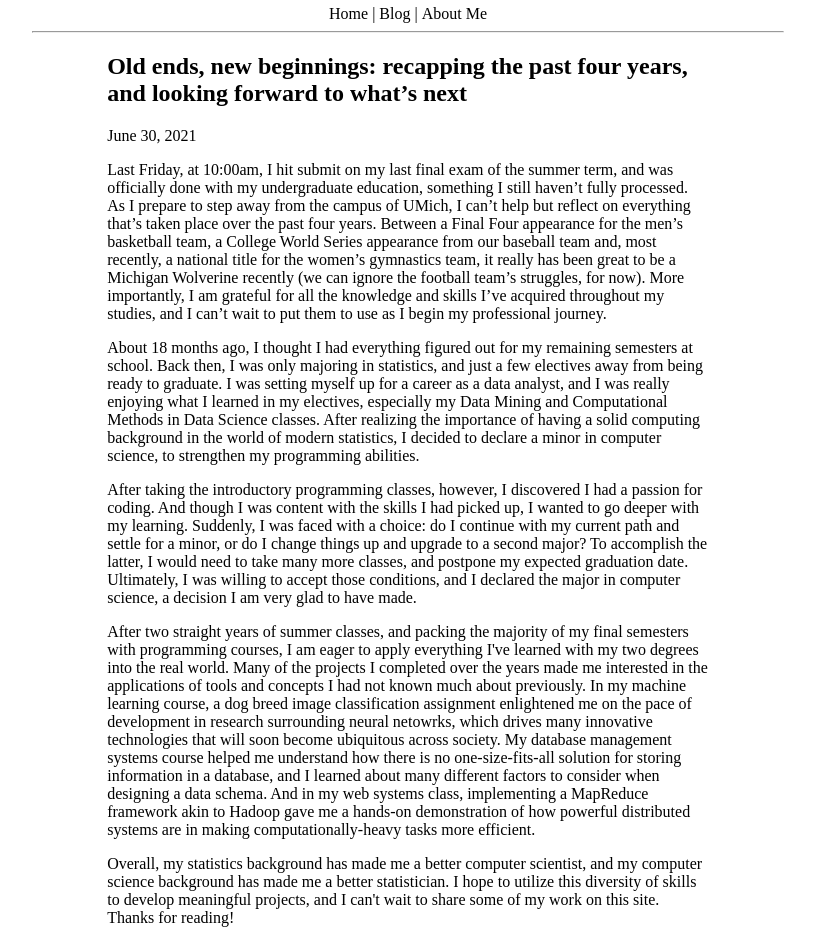
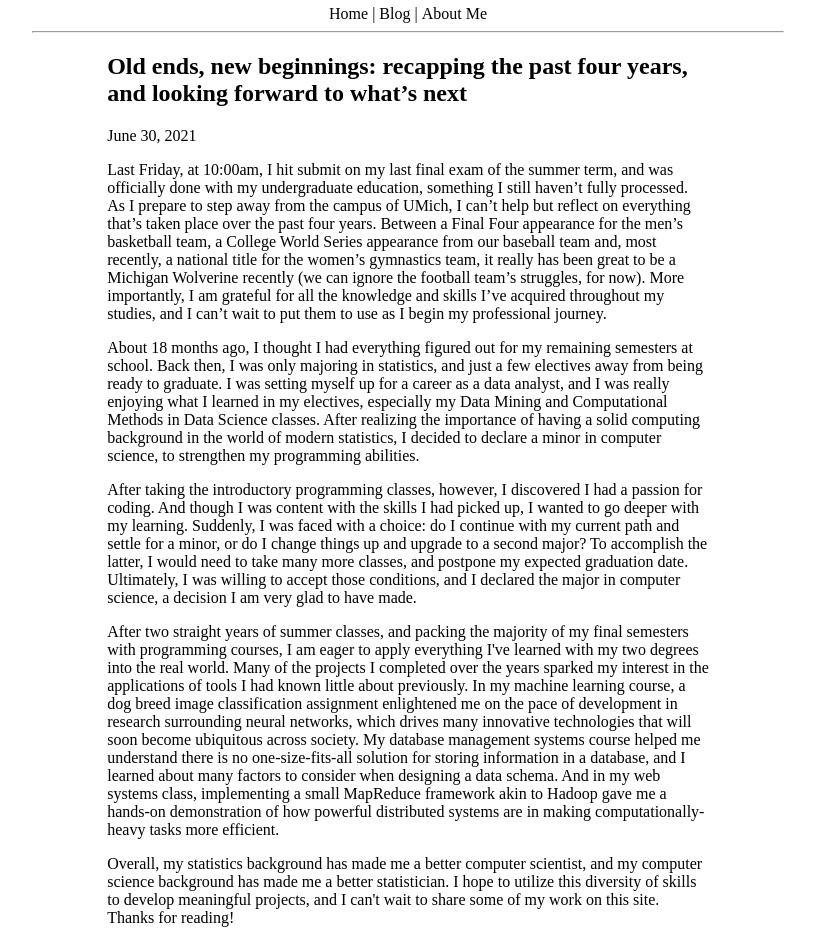
Before and after one commit to brianjmcnair/personal-website, a plain HTML site: page mcnair/html/blog/intro-post/index.html in a window 1280 px wide. Shown: the part 85-1028 px from the top of the page, without its empty margins (232-1047 px from the left). Drawn offline with Linux system fonts and the light colour scheme; a web font is replaced by a local one.

Commit message:
Draft of blog post that is ready for deployment

```diff
--- a/mcnair/html/blog/intro-post/index.html
+++ b/mcnair/html/blog/intro-post/index.html
@@ -47,12 +47,12 @@
 			</p><p>
 			</p><p>After two straight years of summer classes, and packing the majority of my final semesters with programming courses,
 				I am eager to apply everything I've learned with my two degrees into the real world. Many of the projects I completed
-				over the years made me interested in the applications of tools and concepts I had not known much about previously.
+				over the years sparked my interest in the applications of tools I had known little about previously.
 				In my machine learning course, a dog breed image classification assignment enlightened me on the pace of development in research
-				surrounding neural netowrks, which drives many innovative technologies that will soon become ubiquitous
-				across society. My database management systems course helped me understand how there is no one-size-fits-all solution for
-				storing information in a database, and I learned about many different factors to consider when designing a data schema.
-				And in my web systems class, implementing a
+				surrounding neural networks, which drives many innovative technologies that will soon become ubiquitous
+				across society. My database management systems course helped me understand there is no one-size-fits-all solution for
+				storing information in a database, and I learned about many factors to consider when designing a data schema.
+				And in my web systems class, implementing a small
 				MapReduce framework akin to Hadoop gave me a hands-on demonstration of how powerful distributed systems are in making
 				computationally-heavy tasks more efficient.
 			</p><p>
```
